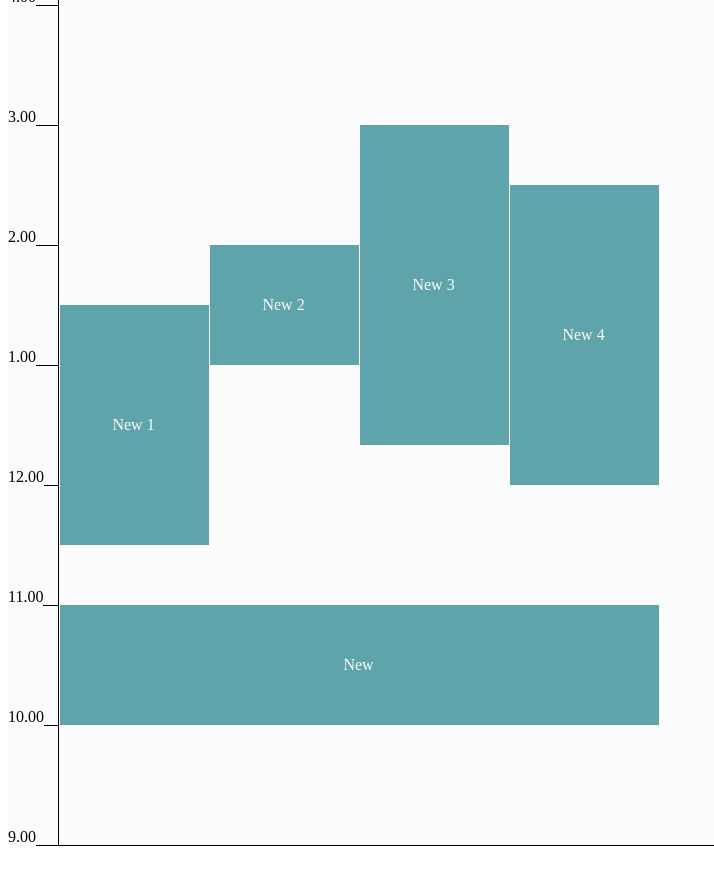
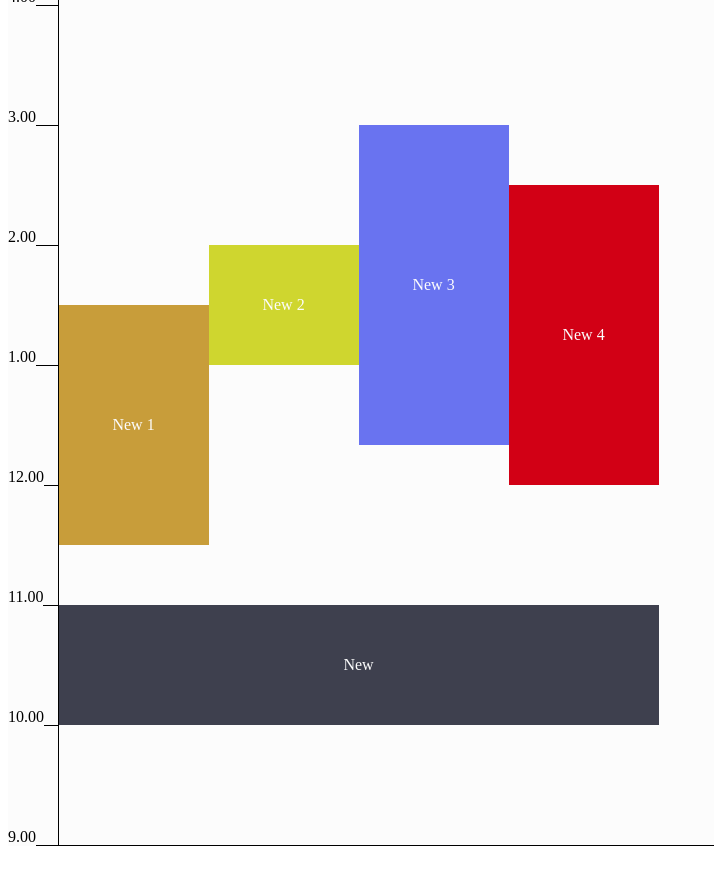
Before and after one commit to kosala1986/Event-Calendar, an Angular app: page / in a window 1280 px wide. Shown: the part 980-1854 px from the top of the page, without its empty margins (0-714 px from the left). Built offline with nearby package versions, Linux system fonts and the light colour scheme.

Commit message:
Added random color

```diff
--- a/src/app/components/event-calendar/event-calendar.component.html
+++ b/src/app/components/event-calendar/event-calendar.component.html
@@ -48,7 +48,7 @@
       <div fxFlex="70%" class="cal-main-box">
         <div class="calender-content">
           <div class="event-box" *ngFor="let event of eventList; let first = first; let last = last" [ngStyle]="setStyle(event)"
-            [style.left.px]="event.left" [style.bottom.px]="event.top" [style.height.px]="event.height"
+            [style.left.px]="event.left" [style.bottom.px]="event.top" [style.height.px]="event.height" [style.background-color]="event.color"
             [style.width.px]="event.width">
             <span>{{event.id}}</span>
           </div>
--- a/src/app/components/event-calendar/event-calendar.component.scss
+++ b/src/app/components/event-calendar/event-calendar.component.scss
@@ -38,7 +38,7 @@
                  height:100%;
                  .event-box {
                      position:absolute;
-                     background-color: $light_blue;
+                    //  background-color: $light_blue;
                      text-align: center;
                      display: flex;
                      align-items: center;
@@ -46,12 +46,6 @@
                          margin: 0 auto;
                          color: $white;
                     }
-                }
-                .event-box::after {
-                    content: '';
-                    border-left: 1px solid $white;
-                    position: inherit;
-                    height: 100%;
                 }
             }
         }
--- a/src/app/components/event-calendar/event-calendar.component.ts
+++ b/src/app/components/event-calendar/event-calendar.component.ts
@@ -65,7 +65,7 @@ export class EventCalendarComponent implements OnInit {
     finalEventArray.forEach((ele: Event) => {
       ele['top'] = ele['start'] * 2;
       ele['height'] = (ele['end'] - ele['start']) * 2;
-
+      ele['color'] = this.getRandomColor();
     });
     return finalEventArray;
   }
@@ -233,6 +233,18 @@ export class EventCalendarComponent implements OnInit {
     return mappedList;
   }
 
+  /**
+   * Random color
+   */
+  getRandomColor(): string {
+    var letters = '0123456789ABCDEF';
+    var color = '#';
+    for (var i = 0; i < 6; i++) {
+      color += letters[Math.floor(Math.random() * 16)];
+    }
+    return color;
+  }
+
 
 
 }
--- a/src/app/models/event.model.ts
+++ b/src/app/models/event.model.ts
@@ -5,4 +5,5 @@ export class Event {
   left?: number;
   width?: number;
   top?: number;
+  color?: string;
 }
```
